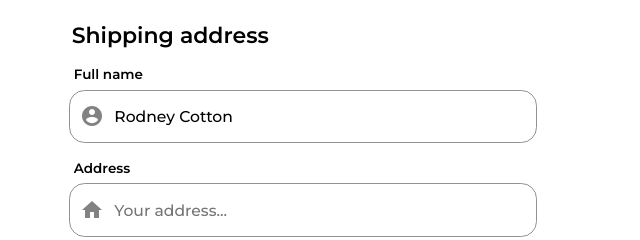
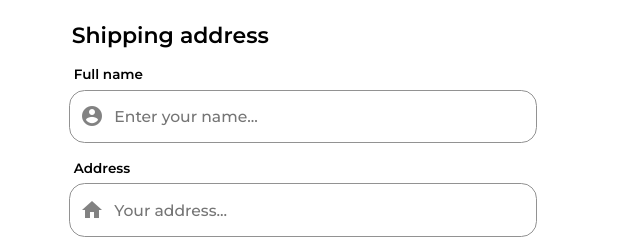
Before and after one commit to Matheus-Galdino/Checkout, a plain HTML site: page index.html in a window 1280 px wide. Shown: the part 359-599 px from the top of the page, 51-691 px from the left. Drawn offline with Linux system fonts and the light colour scheme.

Commit message:
removed default full name value

```diff
--- a/index.html
+++ b/index.html
@@ -108,7 +108,6 @@
                 type="text"
                 autocomplete="none"
                 placeholder="Enter your name..."
-                value="Rodney Cotton"
               />
             </div>
           </div>
```
